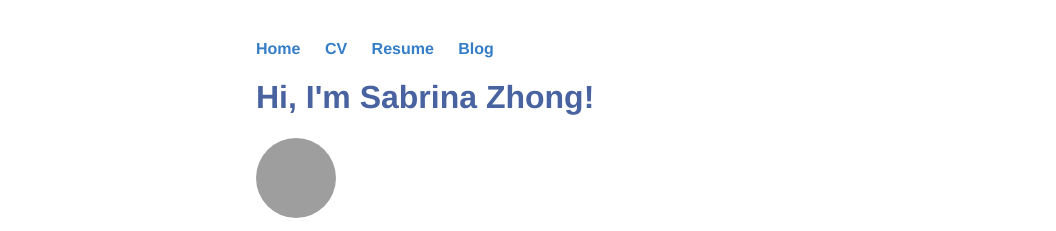
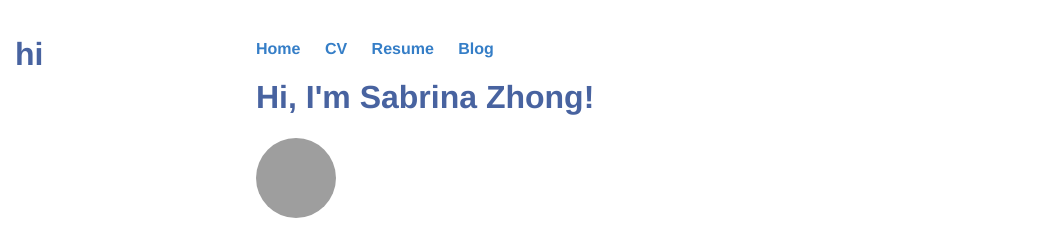
Before and after one commit to sabrinazhong/sabrinazhong.github.io, a Jekyll site: the page built from index.html, in a window 1280 px wide. Shown: the top 231 px of the page, without its empty margins (0-1056 px from the left). Built offline with Jekyll 4.4.1, drawn with Linux system fonts in a browser that asks for light colours; grey boxes are pictures that could not be loaded.

Commit message:
Update index.html

```diff
--- a/index.html
+++ b/index.html
@@ -24,3 +24,7 @@ title: Sabrina Zhong, Personal Website
 	<a href="/_presentations"> "Where are you really from?": Identity and racial otherness in narratives by
 	Asian-Americans</a>
 </div><!-- /.blurb -->
+
+<div class='sidebar'>
+	<h1> hi <h1>
+</div><!-- /.sidebar -->
```
